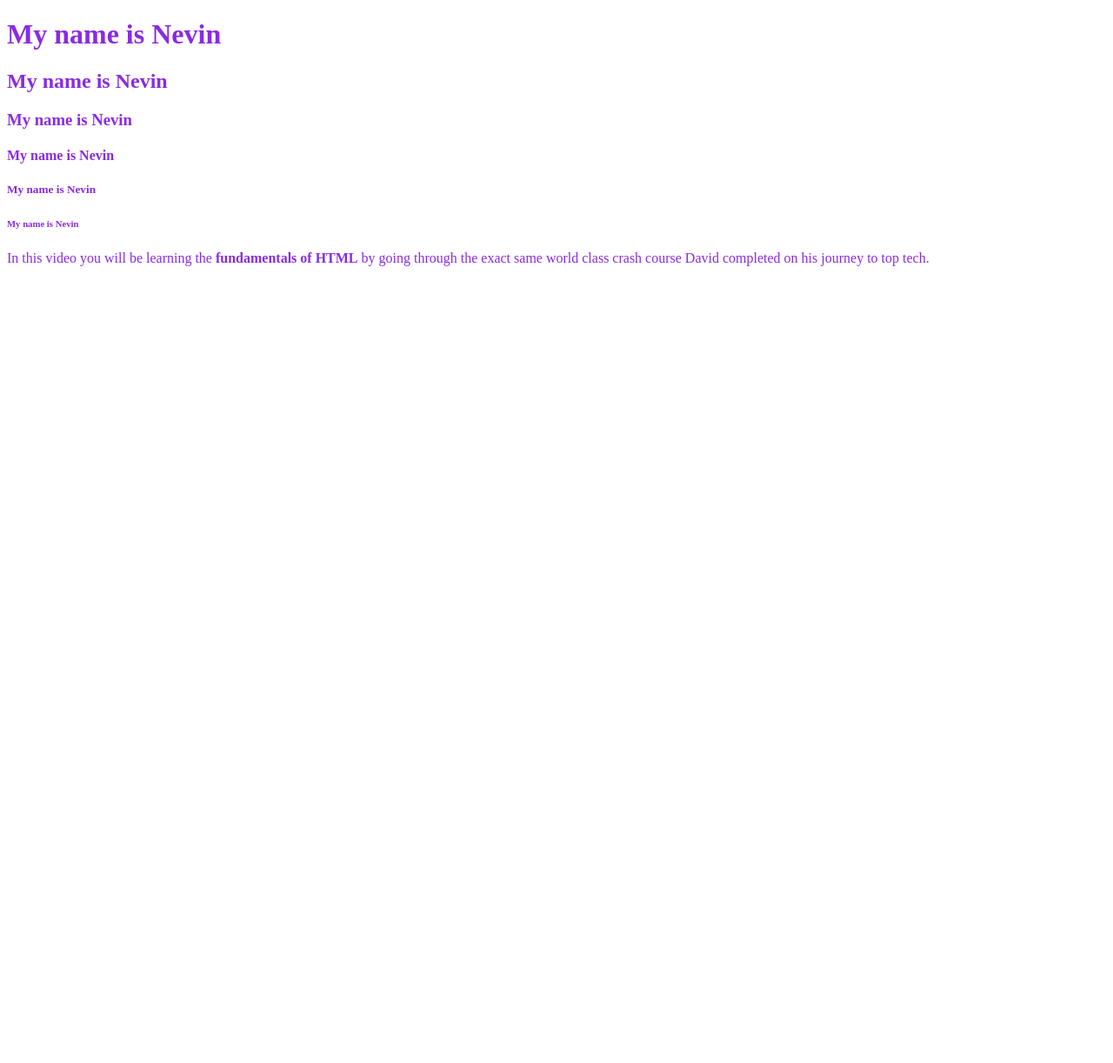
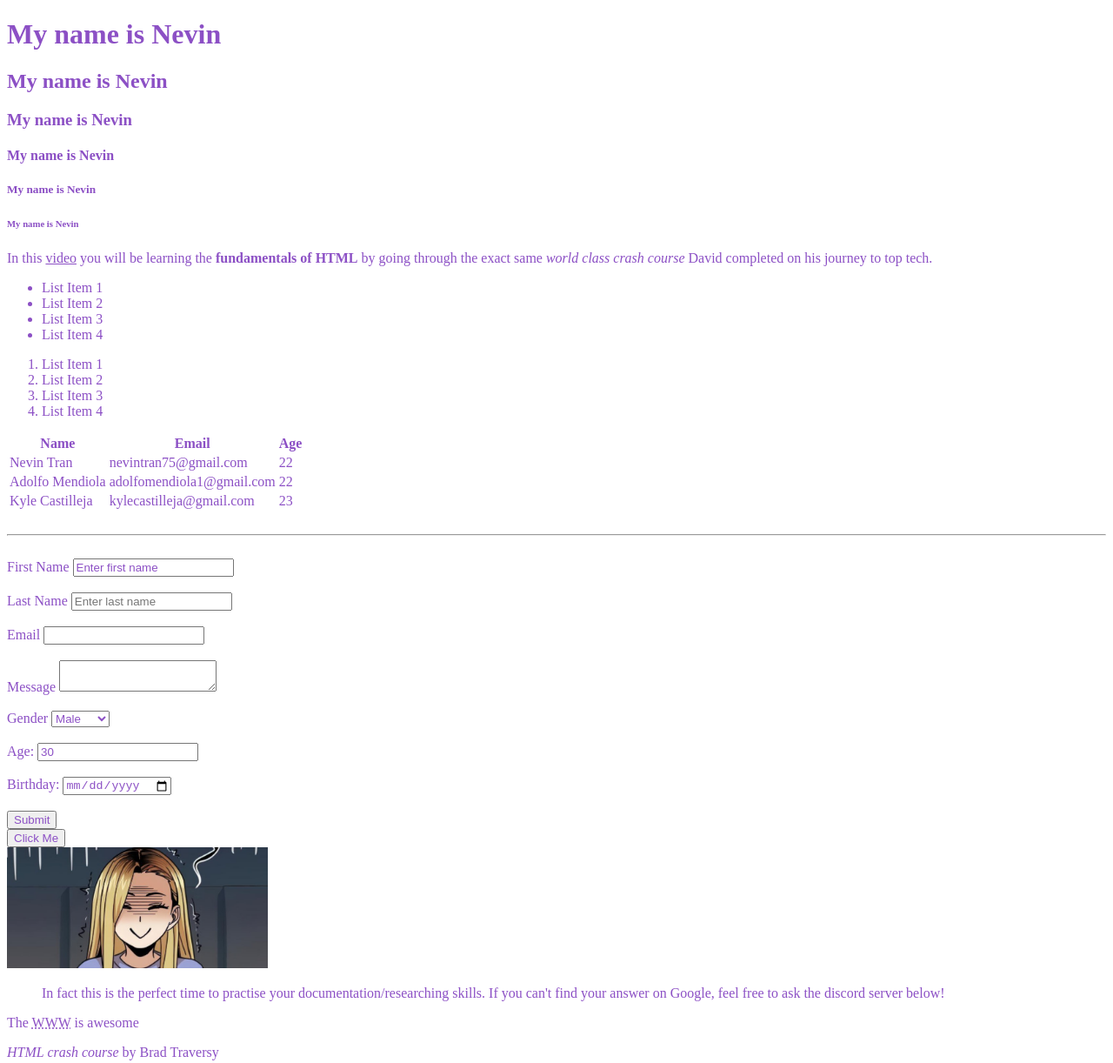
Before and after one commit to nevintran/frontend-simplified, a plain HTML site: page index.html in a window 1280 px wide. Shown: the whole page at 87% size. Before the commit the page ends 800 px from the top, so only its background shows below. Drawn offline with Linux system fonts and the light colour scheme.

Commit message:
continuing lesson on HTML

```diff
--- a/index.html
+++ b/index.html
@@ -17,10 +17,127 @@
     <h6> My name is Nevin</h6>
 
     <!-- Paragraph -->
-    <p>In this video you will be learning the <strong>fundamentals of HTML</strong> by
-        going through the exact same world class crash course David
+    <p>In this <a href="http://google.com" target="_blank">video</a> you will be learning the <strong>fundamentals of HTML</strong> by
+        going through the exact same <em>world class crash course</em> David
         completed on his journey to top tech.
     </p>
 
+    <!-- Lists -->
+    <ul>
+        <li>List Item 1</li>
+        <li>List Item 2</li>
+        <li>List Item 3</li>
+        <li>List Item 4</li>
+    </ul>
+
+    <ol>
+        <li>List Item 1</li>
+        <li>List Item 2</li>
+        <li>List Item 3</li>
+        <li>List Item 4</li>
+    </ol>
+
+    <!-- Table-->
+    <table>
+        <thead>
+            <tr>
+                <th>Name</th>
+                <th>Email</th>
+                <th>Age</th>
+            </tr>
+
+        </thead>
+        <tbody>
+            <tr>
+                <td>Nevin Tran</td>
+                <td>nevintran75@gmail.com</td>
+                <td>22</td>
+            </tr>
+            <tr>
+                <td>Adolfo Mendiola</td>
+                <td>adolfomendiola1@gmail.com</td>
+                <td>22</td>
+            </tr>
+            <tr>
+                <td>Kyle Castilleja</td>
+                <td>kylecastilleja@gmail.com</td>
+                <td>23</td>
+            </tr>
+        </tbody>
+
+
+    </table>
+
+    <br>
+    <hr>
+    <br>
+    <!-- Forms -->
+
+    <form action="process.php" method="POST">
+        <div>
+            <label>First Name</label>
+            <input type="text" name="first-name" value="Enter first name">
+        </div>
+        <br>
+        <div>
+            <label>Last Name</label>
+            <input type="text" name="last-name" placeholder="Enter last name">
+        </div>
+        <br>
+        <div>
+            <label>Email</label>
+            <input type="email" name="email">
+        </div>
+        <br>
+        <div>
+            <label>Message</label>
+            <textarea name="message"> </textarea>
+        </div>
+        <br>
+        <div>
+            <label>Gender</label>
+            <select name="gender">
+                <option value="male">Male</option>
+                <option value="female">Female</option>
+                <option value="other">Other</option>
+            </select>
+        </div>
+        <br>
+        <div>
+            <label>Age:</label>
+            <input type="number" name="age" value="30">
+        </div>
+        <br>
+        <div>
+            <label>Birthday:</label>
+            <input type="date" name="birthday">
+        </div>
+        <br>
+        <div>
+            <input type="submit" name="submit" value="Submit">
+        </div>
+
+    </form>
+
+    <!-- Button -->
+    <button>Click Me</button>
+    <br>
+
+    <!-- Image -->
+    <a href="angry.jpg">
+    <img src="angry.jpg" alt="Image not found" width="300">
+    </a>
+
+    <!-- Quotations -->
+    <blockquote cite="http://traversymedia.com">
+        In fact this is the perfect time to practise your documentation/researching skills.
+        If you can't find your answer on Google, feel free to ask the discord server below!
+    </blockquote>
+
+    <p>The <abbr title="World Wide Web">WWW</abbr> is awesome</p>
+
+    <p><cite>HTML crash course</cite> by Brad Traversy</p>
+
+    <div style="margin-top: 500px"></div>
 </body>
 </html>
--- a/styles.css
+++ b/styles.css
@@ -1,3 +1,3 @@
 * {
-    color: blueviolet;
+    color: rgb(140, 80, 197);
 }
```
Also changed, not shown: angry.jpg (added), log.txt.
